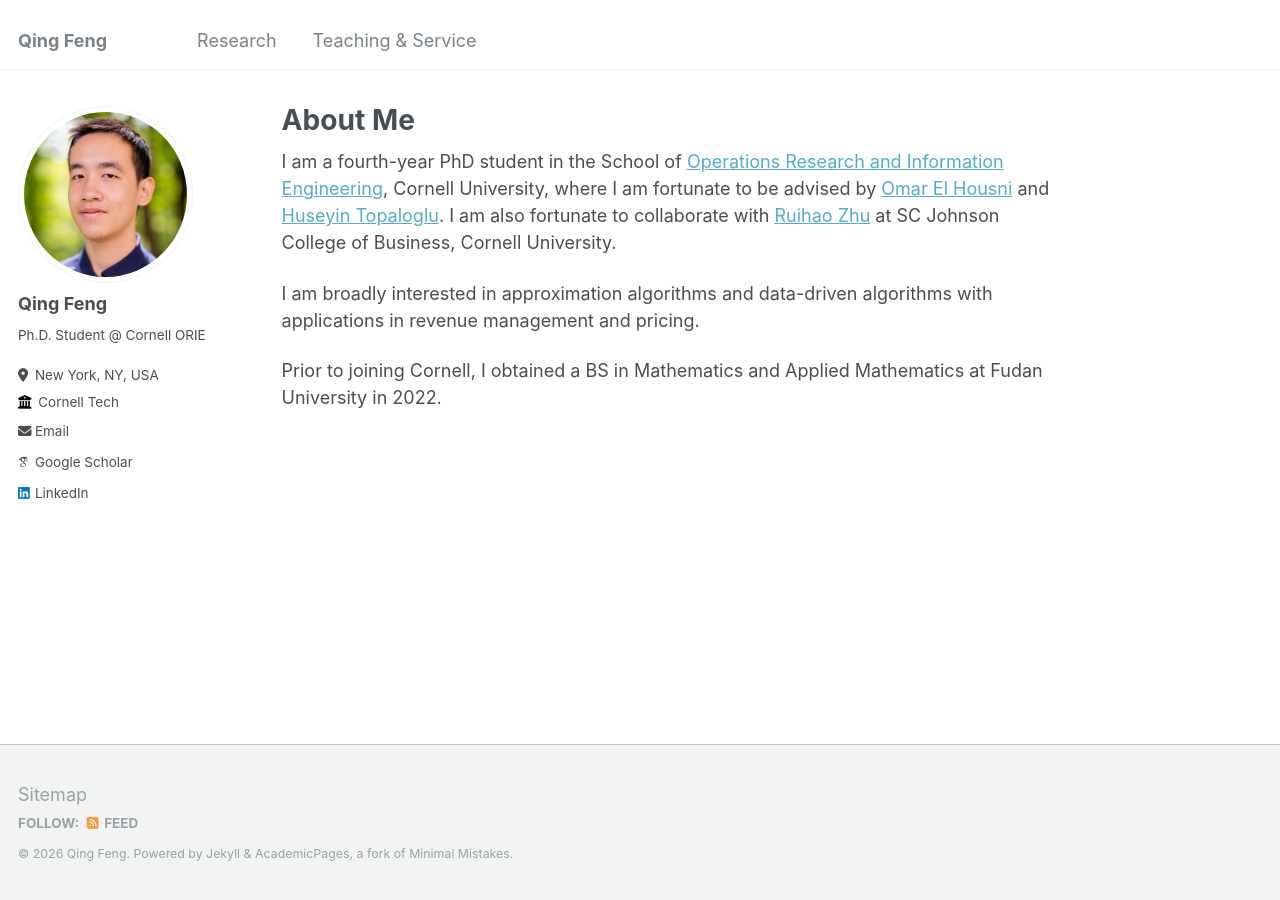
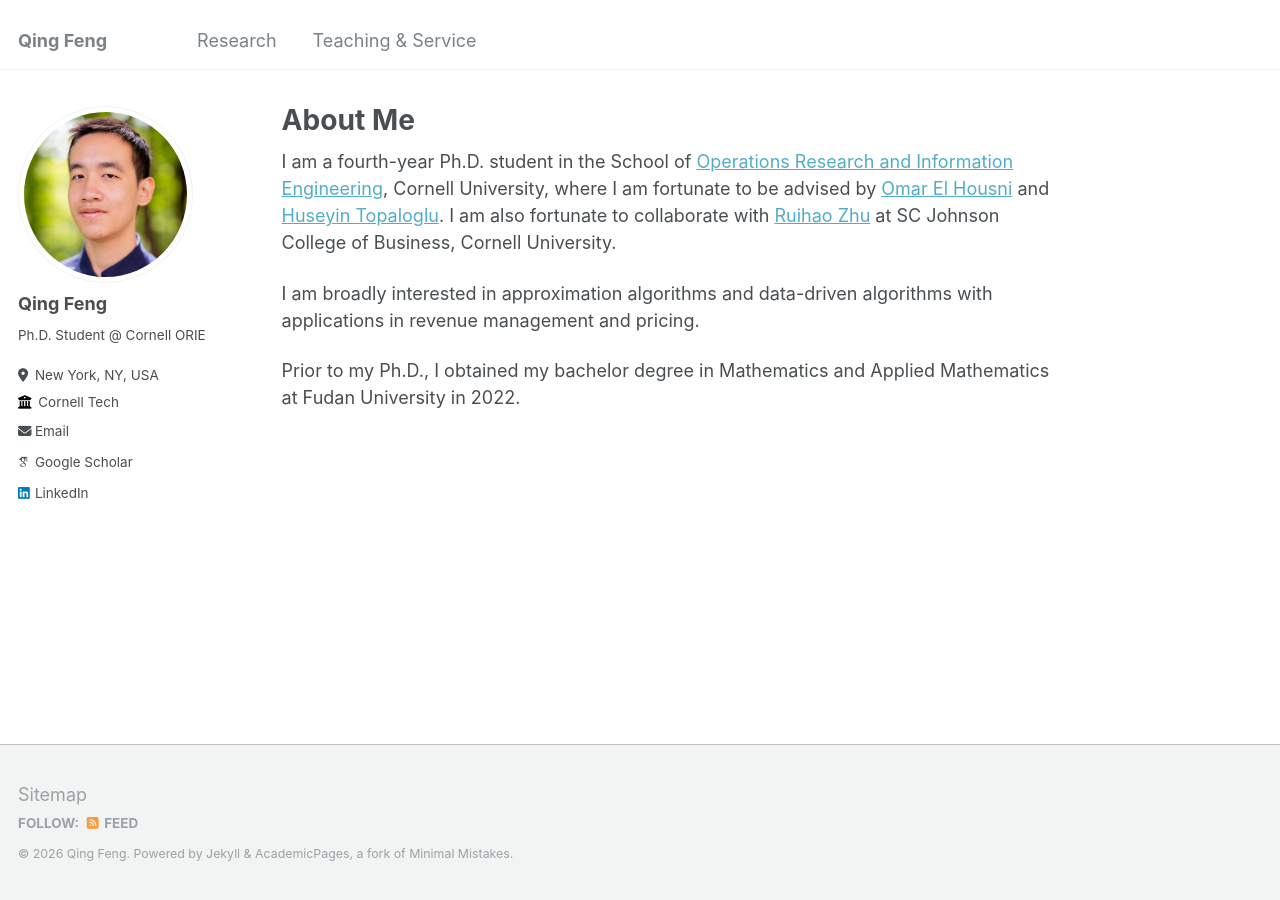
Before and after one commit to qfeng48/qfeng48.github.io, a Jekyll site: the page built from _pages/about.md, in a window 1280 px wide. Built offline with Jekyll 4.4.1, drawn with Linux system fonts in a browser that asks for light colours; some web fonts are replaced.

Commit message:
Update about.md

```diff
--- a/_pages/about.md
+++ b/_pages/about.md
@@ -7,8 +7,8 @@ redirect_from:
   - /about.html
 ---
 
-I am a fourth-year PhD student in the School of [Operations Research and Information Engineering](https://www.orie.cornell.edu/orie), Cornell University, where I am fortunate to be advised by [Omar El Housni](https://people.orie.cornell.edu/oe46/) and [Huseyin Topaloglu](https://people.orie.cornell.edu/huseyin/). I am also fortunate to collaborate with [Ruihao Zhu](https://rzhu.github.io/) at SC Johnson College of Business, Cornell University.
+I am a fourth-year Ph.D. student in the School of [Operations Research and Information Engineering](https://www.orie.cornell.edu/orie), Cornell University, where I am fortunate to be advised by [Omar El Housni](https://people.orie.cornell.edu/oe46/) and [Huseyin Topaloglu](https://people.orie.cornell.edu/huseyin/). I am also fortunate to collaborate with [Ruihao Zhu](https://rzhu.github.io/) at SC Johnson College of Business, Cornell University.
 
 I am broadly interested in approximation algorithms and data-driven algorithms with applications in revenue management and pricing.
 
-Prior to joining Cornell, I obtained a BS in Mathematics and Applied Mathematics at Fudan University in 2022.
+Prior to my Ph.D., I obtained my bachelor degree in Mathematics and Applied Mathematics at Fudan University in 2022.
```
